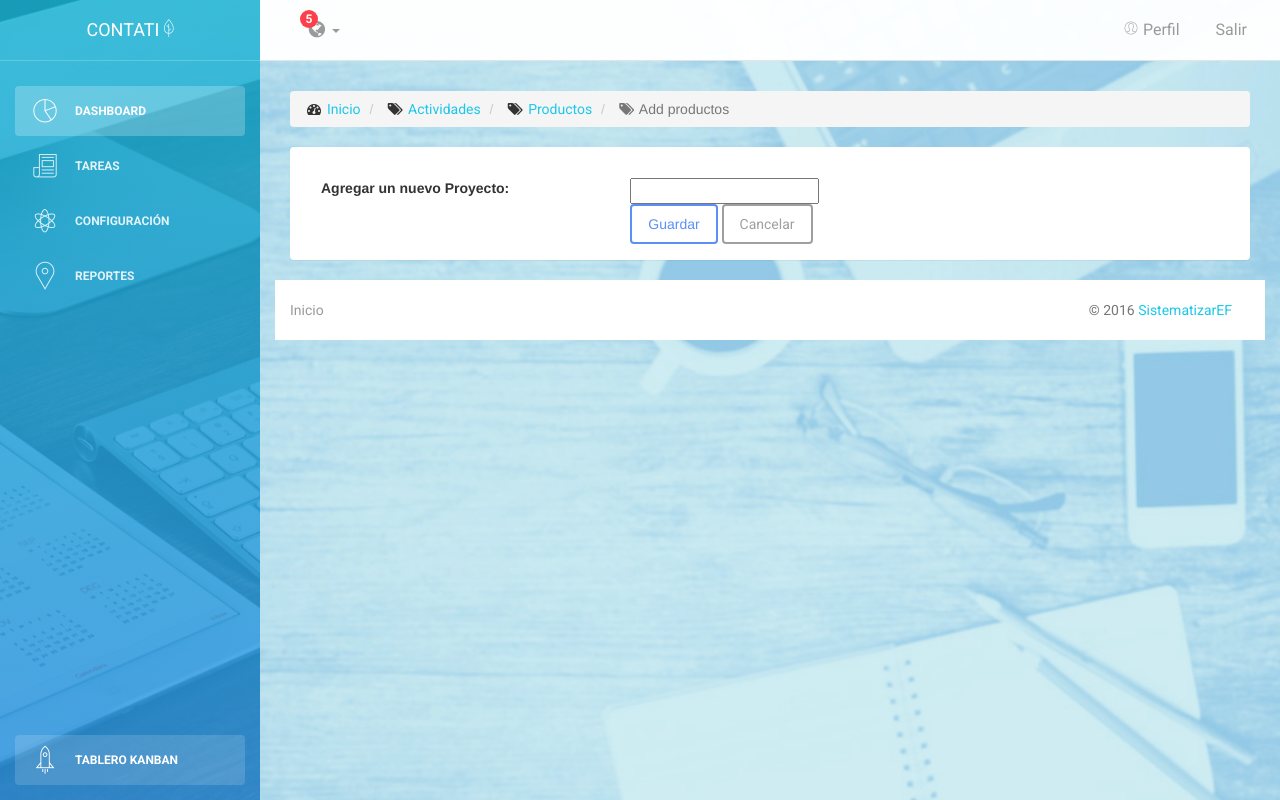
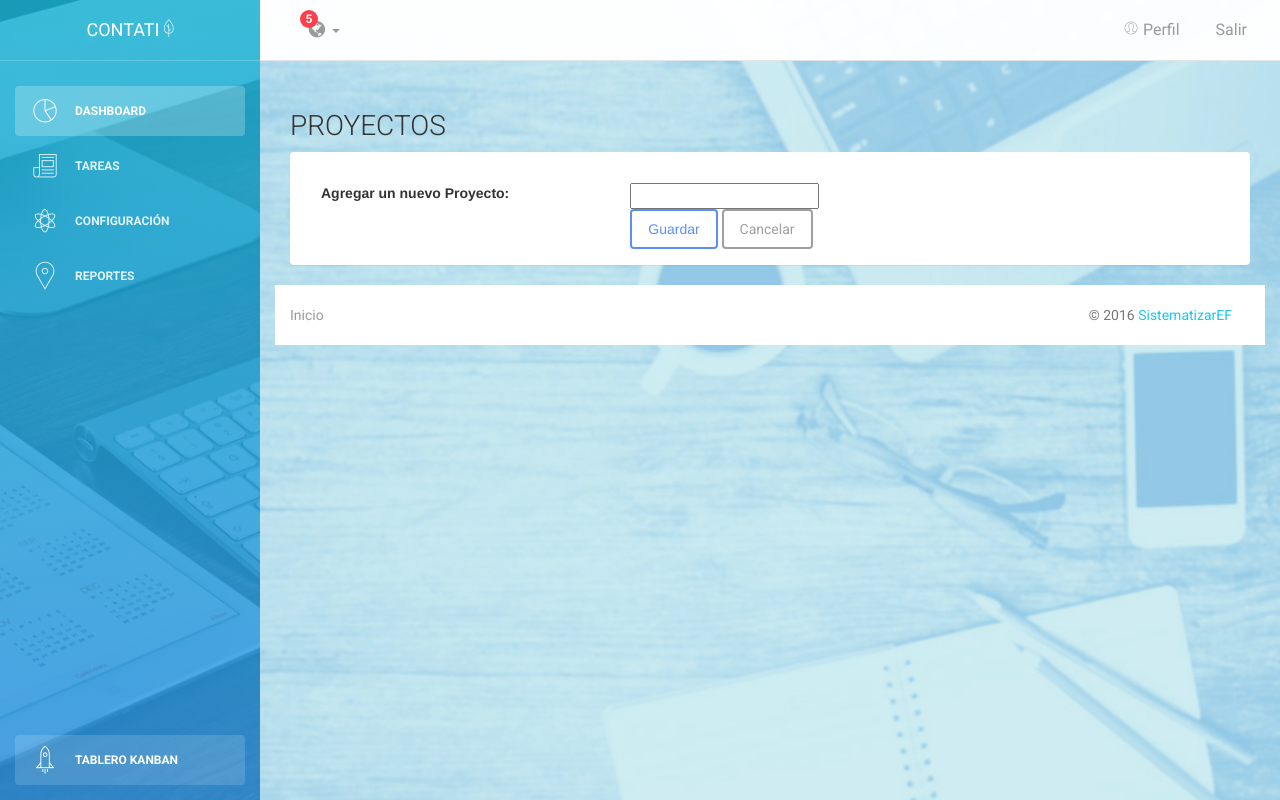
Before and after one commit to stzef/contati, a Django app: template activities/templates/projects_fo.html in a window 1280 px wide. Run offline with Django 3.2, Linux system fonts and the light colour scheme; the template is opened without the code that fills it, so the values that code supplies are empty, except form fields; tables that the repository leaves empty hold one stand-in row (values such as "Sample post"); form fields are guessed from the names that the template uses; some libraries are stand-ins or nearby versions.

Commit message:
REFACTORING ENLACES

```diff
--- a/activities/templates/projects_fo.html
+++ b/activities/templates/projects_fo.html
@@ -3,22 +3,7 @@
 {% block content %}
 <div class="row">
 <div class="col-lg-12 col-sm-12">
-        <ol class="breadcrumb">
-            <li>
-                <i class="fa fa-dashboard"></i>  <a href="{% url 'index' %}">Inicio</a>
-            </li>
-
-            <li>
-                <i class="fa fa-tags"></i> <a href="{% url 'list_activities' %}">Actividades </a>
-            </li>
-            <li>
-                <i class="fa fa-tags"></i> <a href="{% url 'list_activities' %}">Productos </a>
-            </li>
-
-            <li class="active">
-                <i class="fa fa-tags"></i> Add productos
-            </li>
-        </ol>
+         <h3>PROYECTOS</h3>
 </div>
 </div>
 
```
Also changed, not shown: activities/templates/delete_projects.html (+1 -15 lines), activities/templates/edit_projects.html (+1 -9 lines).
